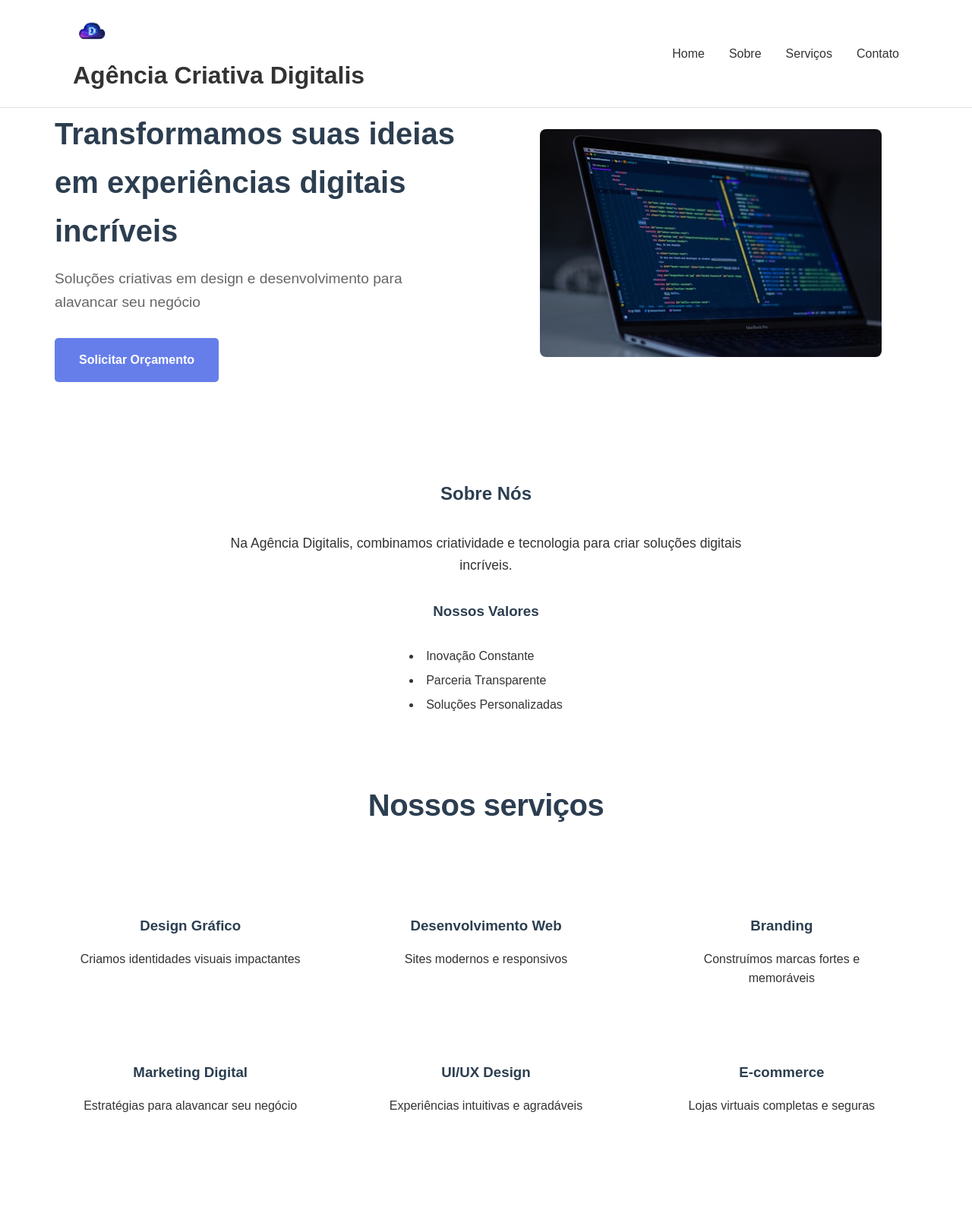
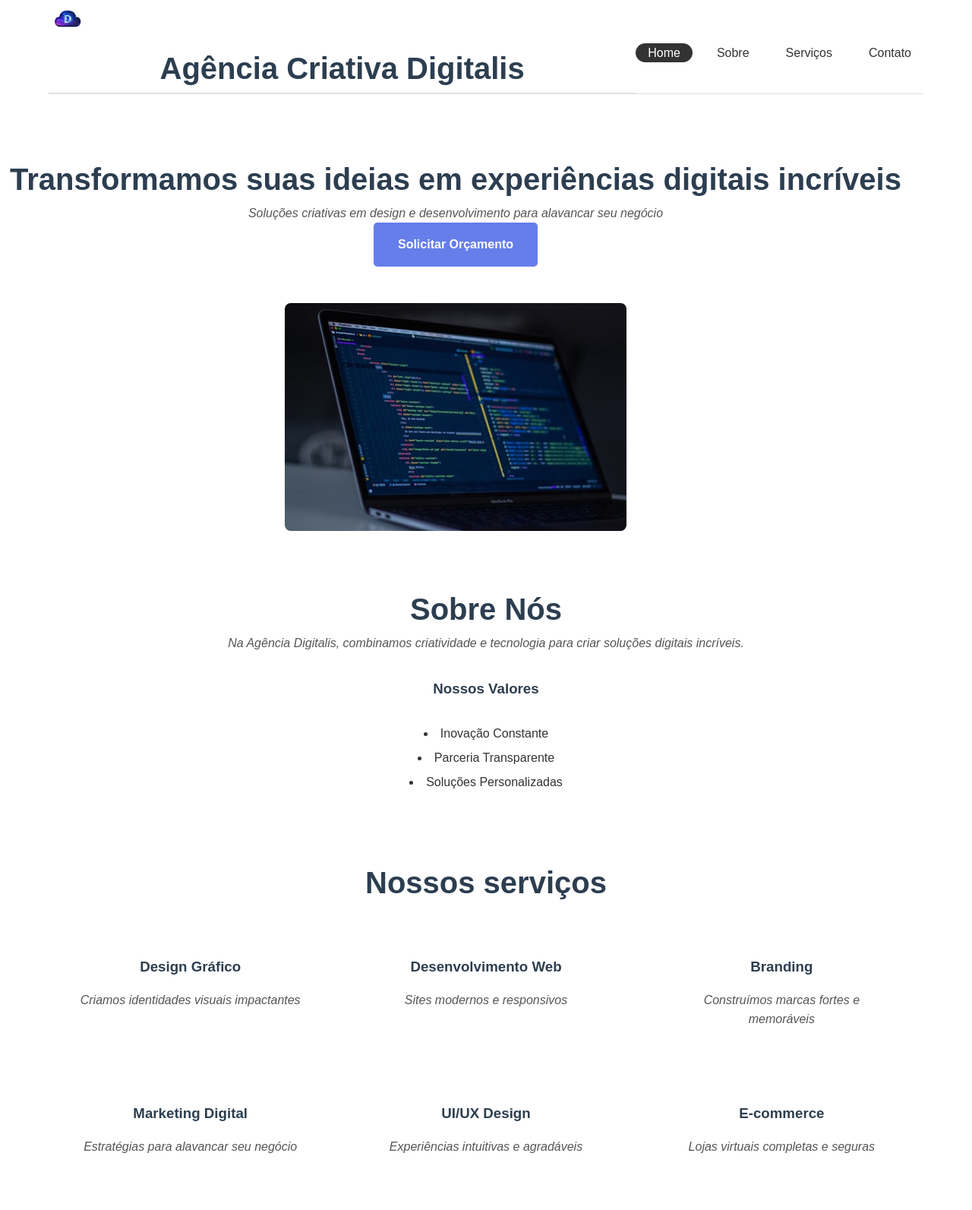
Before and after one commit to caioe5958-crypto/Ag-ncia, a plain HTML site: page index.html in a window 1280 px wide. Shown: the top 1593 px of the page at 76% size. Drawn offline with Linux system fonts and the light colour scheme.

Commit message:
Foco é organizar e padronizar o CSS. Garantindo um código mais sustentável, reutilizável e fácil de manter.

```diff
--- a/estilos.css
+++ b/estilos.css
@@ -6,34 +6,30 @@
     box-sizing: border-box;
 }
 
-html {
-    scroll-behavior: smooth;
-}
-
 body {
     font-family: 'Arial', sans-serif;
     line-height: 1.6;
     color: #333;
 }
 
-/* HEADER */
-header {
+/*------------------------------------------------------------------------------------------------------*/
+
+.header__container {
     background: #ffffff;
     border-bottom: 1px solid #e0e0e0;
-    position: fixed;
     width: 100%;
     top: 0;
 }
 
-.header-container {
+.header {
     display: flex;
     justify-content: space-between;
     align-items: center;
-    padding: 1rem 2rem;
     max-width: 90%;
     margin: 0 auto;
+    border-bottom: 1px solid #e0e0e0;
 }
-/* media querie para telas menores*/
+
 @media (max-width: 768px) {
     .header-container {
         padding: 1rem;
@@ -48,67 +44,70 @@ header {
     }
 }
 
-nav ul {
+/*------------------------------------------------------------------------------------------------------*/
+
+.secao__title {
+    text-align: center;
+    font-size: 2.5rem;
+    color: #2c3e50;
+}
+
+.secao__text {
+    font-style: italic;
+    line-height: 1.6;
+    color: #555;
+}
+
+/*------------------------------------------------------------------------------------------------------*/
+
+.menu__list {
     display: flex;
     list-style: none;
-    gap: 2rem;
+    gap: 1rem;
+    margin-top: 1rem;
 }
 
-nav a {
+.menu__item {
+    width: 100%;
+}
+
+.menu__link {
     text-decoration: none;
     color: #333;
-    font-weight: 500;
-    transition: color 0.3s;
+    padding: 1rem;
+
+}
+.menu__item--active {
+    background-color: #333;
+    border-radius: 15px;
 }
 
-nav a:hover {
-    color: #667eea;
+.menu__link--active {
+    color: white;
 }
 
-/* BANNER PRINCIPAL */
-#home {
+/*------------------------------------------------------------------------------------------------------*/
+
+.home {
     padding: 0;
     margin-top: 80px;
 }
 
 .banner {
     display: flex;
+    flex-direction: column;
     align-items: center;
-    justify-content: space-between;
+    justify-content: center;
     max-width: 1200px;
-    margin: 0 auto;
-    padding: 4rem 2rem;
     gap: 3rem;
 }
 
-.banner-content {
-    flex: 1;
-}
-
-.banner-content h1 {
-    font-size: 2.5rem;
-    margin-bottom: 1rem;
-    color: #2c3e50;
-}
-
-.banner-content p {
-    font-size: 1.2rem;
-    margin-bottom: 2rem;
-    color: #666;
-}
-
-.banner-image {
+.banner__content {
     flex: 1;
     text-align: center;
 }
 
-.banner-image img {
-    max-width: 100%;
-    height: auto;
-    border-radius: 8px;
-}
-
-.btn {
+.banner__button {
     display: inline-block;
     padding: 1rem 2rem;
     background: #667eea;
@@ -118,9 +117,22 @@ nav a:hover {
     font-weight: bold;
 }
 
-.btn:hover {
+.banner__button:hover {
     background: #5a6fd8;
 }
+
+
+.banner__image-container {
+    flex: 1;
+    text-align: center;
+}
+
+.banner__image {
+    max-width: 100%;
+    height: auto;
+    border-radius: 8px;
+}
+
 
 @media (max-width: 768px) {
     .banner {
@@ -130,65 +142,63 @@ nav a:hover {
         gap: 2rem;
     }
 
-    .banner-content h1 {
+    .banner__content-title {
         font-size: 2rem;
     }
 }
 
-#sobre {
+/*------------------------------------------------------------------------------------------------------*/
+
+.sobre {
     max-width: 800px;
     margin: 0 auto;
     padding: 4rem 2rem;
     text-align: center;
 }
 
-#sobre h2 {
+.info{
+    text-align: center;
+}
+.info__title {
     margin-bottom: 2rem;
     color: #2c3e50;
 }
 
-#sobre p {
+.info__text {
     margin-bottom: 2rem;
     font-size: 1.1rem;
     line-height: 1.6;
 }
 
-#sobre h3 {
+.info__subtitle {
     margin: 2rem 0 1rem 0;
     color: #2c3e50;
 }
 
-#sobre ul {
+.info__list {
     padding-left: 0;
     list-style-position: inside;
-    text-align: left;
     display: inline-block;
     margin: 1rem auto;
 }
 
-#sobre li {
+.info__item {
     margin-bottom: 0.5rem;
     font-size: 1rem;
     line-height: 1.5;
 }
 
-@media (max-width: 768px) {
-    .sobre-content {
-        grid-template-columns: 1fr;
-        gap: 2rem;
-    }
-}
+/*------------------------------------------------------------------------------------------------------*/
 
-#servicos h2 {
+.servicos__title {
     font-size: 2.5rem;
     color: #2c3e50;
     margin-bottom: 3rem;
     text-align: center;
     font-weight: 700;
-    letter-spacing: -0.5px;
 }
 
-.servicos-grid {
+.servicos__grid {
     display: grid;
     grid-template-columns: repeat(auto-fit, minmax(300px, 1fr));
     gap: 2rem;
@@ -197,41 +207,49 @@ nav a:hover {
     padding: 2rem;
 }
 
-.servico-item {
+.servicos__item {
     background: white;
     padding: 2rem;
     border-radius: 8px;
     text-align: center;
-    transition: transform 0.3s;
 }
 
-.servico-item h3 {
+.servicos__subtitle {
     color: #2c3e50;
     margin-bottom: 1rem;
 }
 
-#depoimentos {
+/*------------------------------------------------------------------------------------------------------*/
+
+.depoimentos{
     max-width: 1200px;
     margin: 0 auto;
     padding: 4rem 2rem;
     text-align: center;
 }
+.depoimentos__title {
+    font-size: 2.5rem;
+    color: #2c3e50;
+    margin-bottom: 3rem;
+    text-align: center;
+    font-weight: 700;
+}
 
-.depoimentos-grid {
+.depoimentos__container {
     display: grid;
     grid-template-columns: repeat(auto-fit, minmax(300px, 1fr));
     gap: 2rem;
     margin-top: 2rem;
 }
 
-.depoimento {
+.depoimentos__cliente {
     background: white;
     padding: 2rem;
     border-radius: 10px;
     text-align: center;
 }
 
-.depoimento img {
+.depoimentos__imagem {
     width: 80px;
     height: 80px;
     border-radius: 50%;
@@ -239,20 +257,16 @@ nav a:hover {
     margin-bottom: 1rem;
 }
 
-.depoimento p {
-    font-style: italic;
-    line-height: 1.6;
-    color: #555;
-}
+/*------------------------------------------------------------------------------------------------------*/
 
-#contato {
+.contato {
     max-width: 800px;
     margin: 0 auto;
     padding: 4rem 2rem;
     text-align: center;
 }
 
-form {
+.contato__form {
     display: flex;
     flex-direction: column;
     gap: 1.5rem;
@@ -260,36 +274,36 @@ form {
     margin: 0 auto;
 }
 
-input, textarea {
+.contato__input, .contato__textarea {
     padding: 1rem;
     border: 2px solid #e0e0e0;
     border-radius: 8px;
     font-size: 1rem;
-    transition: border-color 0.3s;
     font-family: inherit;
 }
 
-input:focus, textarea:focus {
+.contato__textarea {
+    min-height: 150px;
+    min-width: 100%;
+    resize: none;
+}
+
+.contato__input:focus, .contato__textarea:focus {
     outline: none;
     border-color: #667eea;
 }
 
-textarea {
-    min-height: 150px;
-    resize: vertical;
-}
-
 @media (max-width: 768px) {
-    #contato {
+    .contato {
         padding: 2rem 1rem;
     }
 
-    form {
+    .contato__form {
         gap: 1rem;
     }
 }
 
-.btn-enviar {
+.contato__button {
     padding: 1rem 2rem;
     background: #667eea;
     color: white;
@@ -300,11 +314,13 @@ textarea {
     cursor: pointer;
 }
 
-.btn-enviar:hover {
+.contato__button:hover {
     background: #5a6fd8;
 }
 
-footer {
+/*------------------------------------------------------------------------------------------------------*/
+
+.footer {
     background: #2c3e50;
     color: white;
     text-align: center;
@@ -312,18 +328,13 @@ footer {
     margin-top: 4rem;
 }
 
-footer p {
+.footer__text {
     margin: 0;
     font-size: 1rem;
 }
 
 @media (max-width: 768px) {
-    .footer-content {
-        flex-direction: column;
-        text-align: center;
-    }
-
-    footer {
+    .footer {
         padding: 2rem 1rem;
     }
 }
--- a/index.html
+++ b/index.html
@@ -9,18 +9,18 @@
 
 <body>
     <header>
-        <div class="header-container">
-            <div class="logo">
-                <img src="logo.png" alt="Agência Digitalis" width="50" height="50">
-                <h1>Agência Criativa Digitalis</h1>
+        <div class="header">
+            <div class="header__container">
+                <img src="logo.png" alt="Agência Digitalis" class="header__logo" width="50" height="50">
+                <h1 class="secao__title">Agência Criativa Digitalis</h1>
             </div>
 
-            <nav>
-            <ul>
-            <li><a href="#home">Home</a></li>
-            <li><a href="#sobre">Sobre</a></li>
-            <li><a href="#servicos">Serviços</a></li>
-            <li><a href="#contato">Contato</a></li>
+            <nav class="menu">
+            <ul class="menu__list">
+            <li class="menu__item menu__item--active"><a href="#home" class="menu__link menu__link--active">Home</a></li>
+            <li class="menu__item"><a href="#sobre" class="menu__link">Sobre</a></li>
+            <li class="menu__item"><a href="#servicos" class="menu__link">Serviços</a></li>
+            <li class="menu__item"><a href="#contato" class="menu__link">Contato</a></li>
             </ul>
             </nav>
         </div>
@@ -28,97 +28,105 @@
 
     <main>
 
-    <section id="home">
+    <section id="home" class="home">
     <div class="banner">
-        <div class="banner-content">
-            <h1>Transformamos suas ideias em experiências digitais incríveis</h1>
-            <p>Soluções criativas em design e desenvolvimento para alavancar seu negócio</p>
-            <a href="#contato" class="btn">Solicitar Orçamento</a>
+        <div class="banner__content">
+            <h1 class="secao__title">Transformamos suas ideias em experiências digitais incríveis</h1>
+            <p class="secao__text">Soluções criativas em design e desenvolvimento para alavancar seu negócio</p>
+            <a href="#contato" class="banner__button">Solicitar Orçamento</a>
         </div>
 
-        <div class="banner-image">
-            <img src="banner.jpg" alt="Design digital criativo">
+        <div class="banner__image-container">
+            <img src="banner.jpg" alt="Design digital criativo" class="banner__image">
         </div>
     </div>
     </section>
 
-    <section id="sobre">
-    <h2>Sobre Nós</h2>
-    <p>Na Agência Digitalis, combinamos criatividade e tecnologia para criar soluções digitais incríveis.</p>
+    <section id="sobre" class="sobre">
+        <div class="info">
+            <h2 class="secao__title">Sobre Nós</h2>
+            <p class="secao__text">Na Agência Digitalis, combinamos criatividade e tecnologia para criar soluções digitais incríveis.</p>
 
-    <h3>Nossos Valores</h3>
-    <ul>
-        <li>Inovação Constante</li>
-        <li>Parceria Transparente</li>
-        <li>Soluções Personalizadas</li>
-    </ul>
+            <h3 class="info__subtitle">Nossos Valores</h3>
+                <ul class="info__list">
+                    <li class="info__item">Inovação Constante</li>
+                    <li class="info__item">Parceria Transparente</li>
+                    <li class="info__item">Soluções Personalizadas</li>
+                 </ul>
+        </div>
     </section>
 
-    <section id="servicos">
-        <h2>Nossos serviços</h2>
-        <div class="servicos-grid">
+    <section id="servicos" class="servicos">
+        <h2 class="secao__title">Nossos serviços</h2>
 
-            <div class="servico-item">
-                <h3>Design Gráfico</h3>
-                <p>Criamos identidades visuais impactantes</p>
-            </div>
-            <div class="servico-item">
-                <h3>Desenvolvimento Web</h3>
-                <p>Sites modernos e responsivos</p>
-            </div>
-            <div class="servico-item">
-                <h3>Branding</h3>
-                <p>Construímos marcas fortes e memoráveis</p>
-            </div>
-            <div class="servico-item">
-                <h3>Marketing Digital</h3>
-                <p>Estratégias para alavancar seu negócio</p>
+        <div class="servicos__grid">
+
+            <div class="servicos__item">
+                <h3 class="servicos__subtitle">Design Gráfico</h3>
+                <p class="secao__text">Criamos identidades visuais impactantes</p>
             </div>
 
-             <div class="servico-item">
-            <h3>UI/UX Design</h3>
-            <p>Experiências intuitivas e agradáveis</p>
+            <div class="servicos__item">
+                <h3 class="servicos__subtitle">Desenvolvimento Web</h3>
+                <p class="secao__text">Sites modernos e responsivos</p>
             </div>
-                <div class="servico-item">
-            <h3>E-commerce</h3>
-            <p>Lojas virtuais completas e seguras</p>
+
+            <div class="servicos__item">
+                <h3 class="servicos__subtitle">Branding</h3>
+                <p class="secao__text">Construímos marcas fortes e memoráveis</p>
+            </div>
+
+            <div class="servicos__item">
+                <h3 class="servicos__subtitle">Marketing Digital</h3>
+                <p class="secao__text">Estratégias para alavancar seu negócio</p>
+            </div>
+
+            <div class="servicos__item">
+            <h3 class="servicos__subtitle">UI/UX Design</h3>
+            <p class="secao__text">Experiências intuitivas e agradáveis</p>
+            </div>
+
+            <div class="servicos__item">
+            <h3 class="servicos__subtitle">E-commerce</h3>
+            <p class="secao__text">Lojas virtuais completas e seguras</p>
              </div>
 
     </section>
 
-    <section id="depoimentos">
-        <h2>Depoimentos de nossos clientes</h2>
+    <section id="depoimentos" class="depoimentos">
+        <h2 class="secao__title">Depoimentos de nossos clientes</h2>
 
-    <div class="depoimento">
-        <img src="cliente1.jpeg" alt="João Silva">
-        <p>João Silva: "Transformou nosso site!"</p>
-    </div>
+        <div class="depoimentos__container">
+            <div class="depoimentos__cliente">
+                <img src="cliente1.jpeg" alt="João Silva" class="depoimentos__imagem">
+                <p class="secao__text">João Silva: "Transformou nosso site!"</p>
+            </div>
 
-    <div class="depoimento">
-        <img src="cliente2.jpeg" alt="Maria Santos">
-        <p>Maria Santos: "Profissionalismo excepcional!"</p>
-    </div>
+            <div class="depoimentos__cliente">
+                <img src="cliente2.jpeg" alt="Maria Santos" class="depoimentos__imagem">
+                <p class="secao__text">Maria Santos: "Profissionalismo excepcional!"</p>
+            </div>
 
-    <div class="depoimento">
-        <img src="cliente3.jpeg" alt="Gabriela Silveira">
-        <p>Gabriela Silveira: "Recomendo para todos!"</p>
-    </div>
+            <div class="depoimentos__cliente">
+                <img src="cliente3.jpeg" alt="Gabriela Silveira" class="depoimentos__imagem">
+                <p class="secao__text">Gabriela Silveira: "Recomendo para todos!"</p>
+            </div>
+        </div>
     </section>
 
-    <section id="contato">
-    <h2>Entre em contato conosco</h2>
-    <form>
-        <input type="text" placeholder="Seu nome" required>
-        <input type="email" placeholder="Seu e-mail" required>
-        <textarea placeholder="Sua mensagem"></textarea>
-        <button type="button" class="btn-enviar" onclick="alert('Enviado! Entraremos em contato em breve!')">
-        Enviar Mensagem
-    </button>
-
+    <section id="contato" class="contato">
+    <h2 class="secao__title">Entre em contato conosco</h2>
+    <form class="contato__form">
+        <input type="text" class="contato__input" placeholder="Seu nome" required>
+        <input type="email" class="contato__input" placeholder="Seu e-mail" required>
+        <textarea placeholder="Sua mensagem" class="contato__textarea"></textarea>
+        <button type="button" class="contato__button">Enviar Mensagem</button>
     </form>
     </section>
 
     </main>
-        <footer>Agência Digitalis &copy; 2024 - Todos os direitos reservados</footer>
+        <footer class="footer">
+            <p class="footer__text">Digitalis &copy; 2024 - Todos os direitos reservados</p>
+        </footer>
 </body>
 </html>
```
